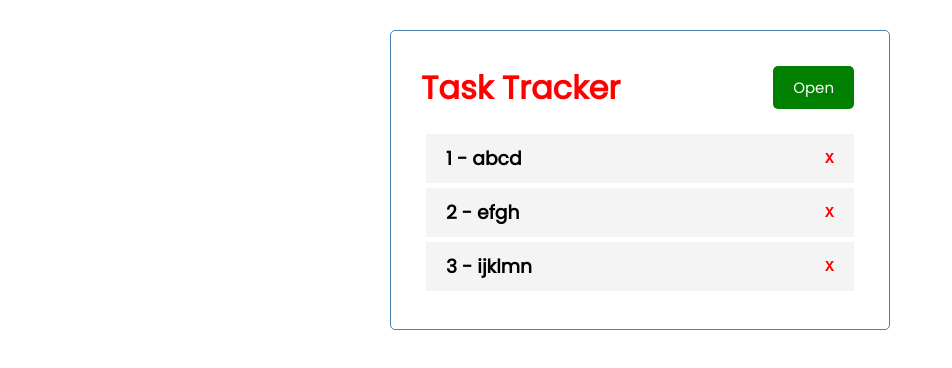
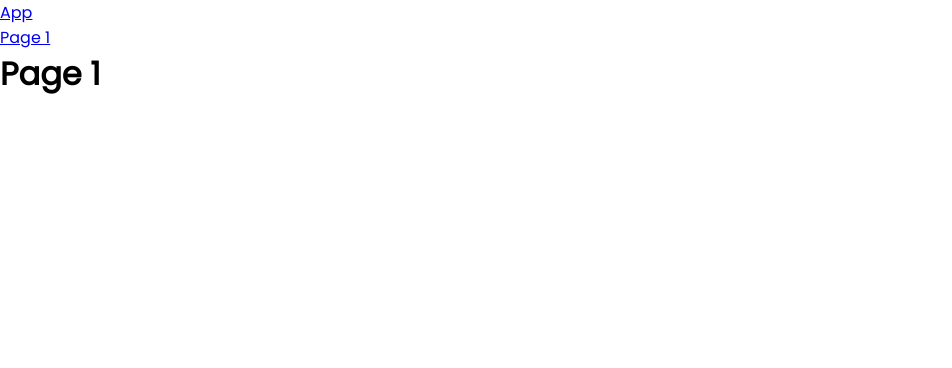
Before and after one commit to systemry420/re-react, a React (Create React App) app: page /p in a window 1280 px wide. Shown: the top 368 px of the page, without its empty margins (0-952 px from the left). Built offline with nearby package versions, Linux system fonts and the light colour scheme.

Commit message:
trying router

```diff
--- a/package.json
+++ b/package.json
@@ -8,6 +8,7 @@
     "@testing-library/user-event": "^13.5.0",
     "react": "^17.0.2",
     "react-dom": "^17.0.2",
+    "react-router-dom": "^6.2.1",
     "react-scripts": "5.0.0",
     "web-vitals": "^2.1.2"
   },
--- a/src/App.js
+++ b/src/App.js
@@ -3,6 +3,10 @@ import './App.css';
 import AddTask from './comps/AddTask';
 import Header from './comps/Header'
 import Tasks from './comps/Tasks';
+import { Route, Routes } from 'react-router-dom';
+import Page1 from './pages/page1';
+import { BrowserRouter } from 'react-router-dom';
+
 
 const App = () => {
   const [showForm, setShowForm] = useState(false)
--- /dev/null
+++ b/src/Home.js
@@ -0,0 +1,27 @@
+import React, { Fragment } from 'react'
+import {BrowserRouter as Router, Link, Route, Routes} from 'react-router-dom';
+import App from './App'
+import Page1 from './pages/page1';
+
+const Home = () => {
+    return (
+        <Router>
+           <Fragment>
+               <ul>
+                   <li>
+                       <Link to={'/'}>App</Link>
+                   </li>
+                   <li>
+                       <Link to={'/p'}>Page 1</Link>
+                   </li>
+               </ul>
+                <Routes>
+                    <Route exact path='/' element={<App />}/>
+                    <Route exact path='/p' element={<Page1 />}/>
+                </Routes>
+           </Fragment>
+        </Router>
+    )
+}
+
+export default Home
--- a/src/index.js
+++ b/src/index.js
@@ -3,11 +3,11 @@ import ReactDOM from 'react-dom';
 import './index.css';
 import App from './App';
 import reportWebVitals from './reportWebVitals';
+import Home from './Home';
 
 ReactDOM.render(
-  <React.StrictMode>
-    <App />
-  </React.StrictMode>,
+
+      <Home />,
   document.getElementById('root')
 );
 
--- /dev/null
+++ b/src/pages/page1.js
@@ -0,0 +1,11 @@
+import React from 'react'
+
+const Page1 = () => {
+    return (
+        <div style={{'text-direction': 'rtl'}}>
+            <h1>Page 1</h1>
+        </div>
+    )
+}
+
+export default Page1
```
Also changed, not shown: 1 other file (tests, documents, lock files or other folders).
